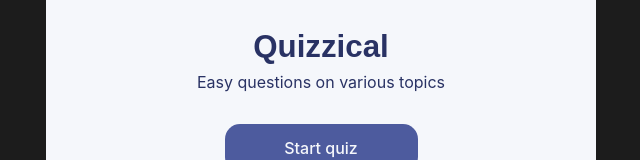
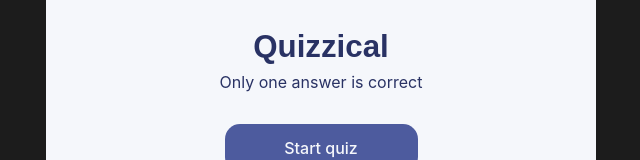
Before and after one commit to Danny-Lenko/r-quizzical, a React (Create React App) app: page / in a window 1280 px wide. Shown: the part 302-462 px from the top of the page, without its empty margins (319-959 px from the left). Built offline with nearby package versions, Linux system fonts and the light colour scheme; no server answers.

Commit message:
completed app, one answer per question feature left

```diff
--- a/package.json
+++ b/package.json
@@ -6,6 +6,7 @@
     "@testing-library/jest-dom": "^5.16.4",
     "@testing-library/react": "^13.2.0",
     "@testing-library/user-event": "^13.5.0",
+    "html-entities": "^2.3.3",
     "react": "^18.1.0",
     "react-dom": "^18.1.0",
     "react-scripts": "5.0.1",
--- a/src/components/Action.js
+++ b/src/components/Action.js
@@ -1,25 +1,48 @@
 import React from "react";
 import Question from "./Question"
+import {nanoid} from "nanoid";
 
 
 export default function Action(props) {
 
-
+    const allQuestions = props.questions.map(item => {
+        return <Question
+            key={nanoid()}
+            question={item}
+            holdAnswer={props.holdAnswer}
+        />
+    })
 
     return(
 
         <div className="Action">
 
-            <Question
-                question={props.question}
-                holdAnswer={props.holdAnswer}
-            />
+            {allQuestions}
 
-            <button className="Action__btn"
-                onClick={props.checkAnswers}
-            >
-                Check answers
-            </button>
+            <div className="btn-container">
+
+                {props.checked
+                    && <span className="result-msg">
+                    {`You scored ${props.result}/5 correct answers`}
+                </span>}
+
+                {
+                    props.checked
+
+                    ? <button className="Action__btn"
+                              onClick={props.playAgain}
+                        >
+                            Play again
+                    </button>
+
+                    : <button className="Action__btn"
+                              onClick={props.checkAnswers}
+                        >
+                            Check answers
+                    </button>
+                }
+            </div>
+
 
             <svg className="preface__blob1" width="162" height="187" viewBox="0 0 162 187" fill="none" xmlns="http://www.w3.org/2000/svg">
                 <path fillRule="evenodd" clipRule="evenodd" d="M99.4095 71.3947C71.1213 40.8507 33.3179 11.7816 37.1727 -29.6933C41.4394 -75.599 75.854 -115.359 118.419 -133.133C158.797 -149.994 206.035 -140.256 241.822 -115.149C271.947 -94.0141 272.823 -53.8756 282.141 -18.271C292.17 20.0508 318.521 60.8106 296.501 93.7792C273.539 128.159 224.991 133.432 183.931 128.768C148.318 124.723 123.751 97.6768 99.4095 71.3947Z" fill="#FFFAD1"/>
--- a/src/components/App.js
+++ b/src/components/App.js
@@ -7,62 +7,108 @@ import {nanoid} from 'nanoid'
 export default function App() {
 
     const [start, setStart] = React.useState(false)
-    const [question, setQuestion] = React.useState([])
+    const [questions, setQuestions] = React.useState([])
+    const [checked, setChecked] = React.useState(false)
+    const [correctAnswers, setCorrectAnswers] = React.useState(0)
 
     React.useEffect(() => {
-        fetch('https://opentdb.com/api.php?amount=1&category=9&difficulty=easy&type=multiple')
+        fetch('https://opentdb.com/api.php?amount=5&difficulty=easy&type=multiple')
             .then(res => res.json())
-            .then(data => setQuestion(data.results[0]))
+            .then(data => setQuestions(data.results))
     }, [])
 
-    // console.log(question)
 
     function startQuiz() {
         setStart(true)
+        renderNewQuestions()
+    }
 
-        setQuestion(prevState => {
+    function renderNewQuestions() {
+
+        setQuestions(prevState => prevState.map(question => {
 
             const random = Math.floor(Math.random() * 4)
-            const answers = [...prevState.incorrect_answers]
-            answers.splice(random, 0, prevState.correct_answer)
+            const answers = [...question.incorrect_answers]
+            answers.splice(random, 0, question.correct_answer)
 
             const allAnswers = answers.map(item => ({
                 answer: item,
                 isHeld: false,
+                correct: false,
+                wrong: false,
                 id: nanoid()
             }))
 
             return {
-                ask: prevState.question,
-                cor: prevState.correct_answer,
+                ask: question.question,
+                correct: question.correct_answer,
                 allAnswers: allAnswers
             }
-        })
+        }))
 
     }
 
     function holdAnswer(id) {
-        setQuestion(prevState => {
-            const allAnswers = prevState.allAnswers.map(answer => (
+
+        setQuestions(prevState => prevState.map(item => {
+
+            const allAnswers = item.allAnswers.map(answer => (
                 answer.id === id
                     ? {...answer, isHeld: !answer.isHeld}
-                    : {...answer, isHeld: false}
+                    : {...answer}
             ))
-            return {...prevState, allAnswers: allAnswers}
-        })
-        // console.log(question)
+            return {...item, allAnswers: allAnswers}
+
+        }))
+
     }
 
     function checkAnswers() {
-        setQuestion(prevState => {
-            const allAnswers = prevState.allAnswers.map(answer => (
-                answer.id === id
-                    ? {...answer, isHeld: !answer.isHeld}
-                    : {...answer, isHeld: false}
-            ))
-            return {...prevState, allAnswers: allAnswers}
-        })
+
+        setQuestions(prevState => prevState.map(item => {
+
+            const allAnswers = item.allAnswers.map(answer => {
+
+                if (answer.isHeld && answer.answer === item.correct) {
+                    setCorrectAnswers(prevState => prevState + .5)
+                }
+
+                if (
+                    answer.answer === item.correct
+                ) {
+                    return {...answer, correct: true, isHeld: false}
+                }
+
+                else if (
+                    answer.isHeld && answer.answer !== item.correct
+                ) {
+                    return {...answer, wrong: true, isHeld: false}
+                }
+
+                else {
+                    return answer
+                }
+
+            })
+
+            return {...item, allAnswers: allAnswers}
+
+        }))
+
+        setChecked(true)
     }
+
+    function playAgain() {
+
+        setQuestions([])
+        setChecked(false)
+        setCorrectAnswers(0)
+        fetch('https://opentdb.com/api.php?amount=5&difficulty=easy&type=multiple')
+            .then(res => res.json())
+            .then(data => setQuestions(data.results))
+            .then(() => renderNewQuestions())
+    }
+
 
     return(
         <main className="App">
@@ -71,9 +117,12 @@ export default function App() {
                 start
 
                     ? <Action
-                        question={question}
+                        questions={questions}
                         holdAnswer={holdAnswer}
                         checkAnswers={checkAnswers}
+                        checked={checked}
+                        result={correctAnswers}
+                        playAgain={playAgain}
                     />
 
                     : <Preface
@@ -85,24 +134,3 @@ export default function App() {
 
     )
 }
-
-
-
-
-
-// React.useEffect(() => {
-//
-//     setQuestions(apiData.map(item => {
-//         const random = Math.floor(Math.random() * 3)
-//         item.incorrect_answers.splice(random, 0, item.correct_answer)
-//
-//         return {
-//             ask: item.question,
-//             answers: item.incorrect_answers,
-//             correct: item.correct_answer,
-//             isHeld: false,
-//             id: nanoid()
-//         }
-//     }))
-//
-// }, [apiData])
--- a/src/components/Preface.js
+++ b/src/components/Preface.js
@@ -14,7 +14,7 @@ export default function Preface(props) {
             </h1>
 
             <p className="preface__subheading">
-                Easy questions on various topics
+                Only one answer is correct
             </p>
 
             <button className="preface__btn"
--- a/src/components/Question.js
+++ b/src/components/Question.js
@@ -1,23 +1,27 @@
 import React from "react";
+import {decode} from "html-entities";
+
 
 export default function Question(props) {
-
 
     const allAnswers = props.question.allAnswers.map(item => {
 
         const styles = {
-            backgroundColor: item.isHeld ? 'green' : 'white'
+            backgroundColor: item.isHeld ? '#D6DBF5'
+                : item.correct ? '#94D7A2'
+                : item.wrong ? '#F8BCBC'
+                : 'white'
         }
 
         return (
 
             <div className="Answer"
-             key={item.id}
-             onClick={() => props.holdAnswer(item.id)}
-             style={styles}
-        >
-            {item.answer}
-        </div>
+                key={item.id}
+                onClick={() => props.holdAnswer(item.id)}
+                style={styles}
+            >
+                {decode(item.answer)}
+            </div>
 
         )
 
@@ -29,7 +33,7 @@ export default function Question(props) {
         <section className="Question">
 
             <h3 className="Question__ask">
-                {props.question.ask}
+                {decode(props.question.ask)}
             </h3>
 
             <div className="Question__options">
--- a/src/index.css
+++ b/src/index.css
@@ -191,6 +191,19 @@ h4 {
     cursor: pointer;
 }
 
+.btn-container {
+    display: flex;
+    justify-content: center;
+    align-items: center;
+}
+
+.result-msg {
+    font-size: calc(12.8rem / 16);
+    color: #293264;
+    font-weight: 700;
+    margin-right: 20px;
+}
+
 /* ------------------------------------------- Question component*/
 
 .Question {
```
Also changed, not shown: 1 other file (tests, documents, lock files or other folders).
